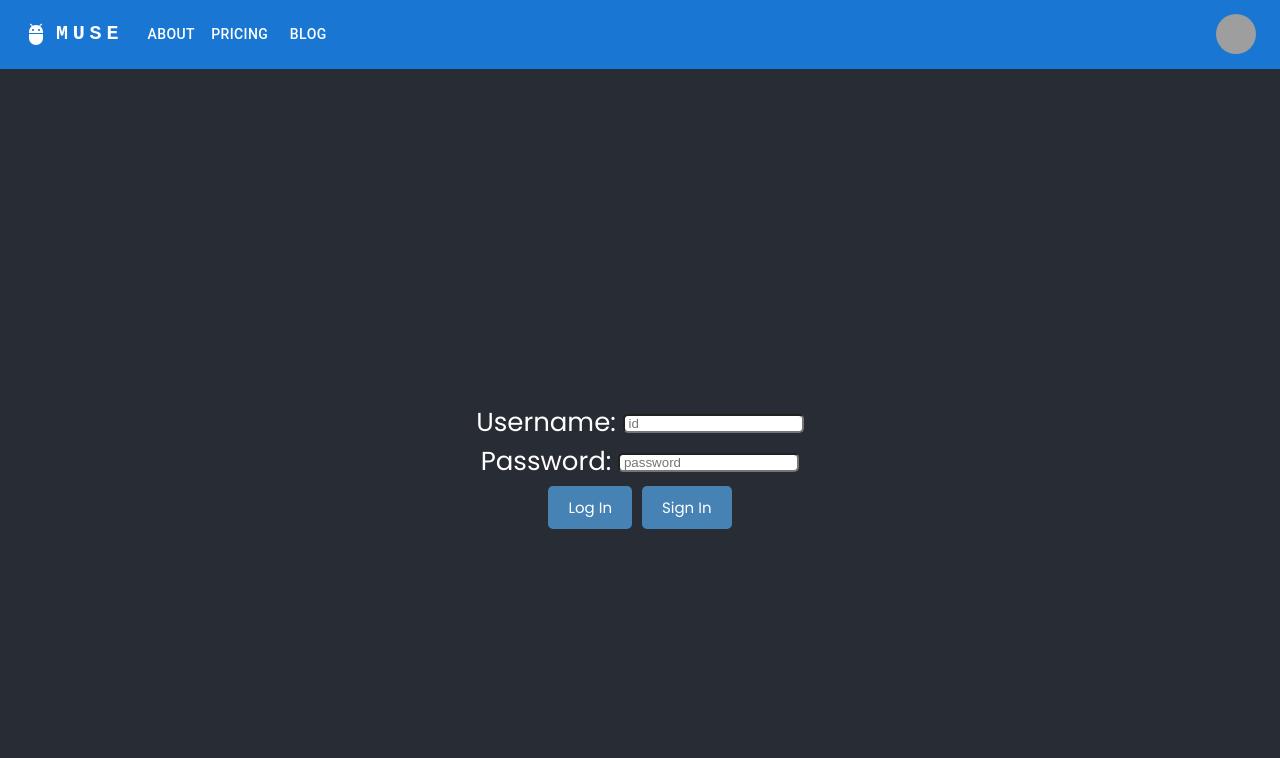
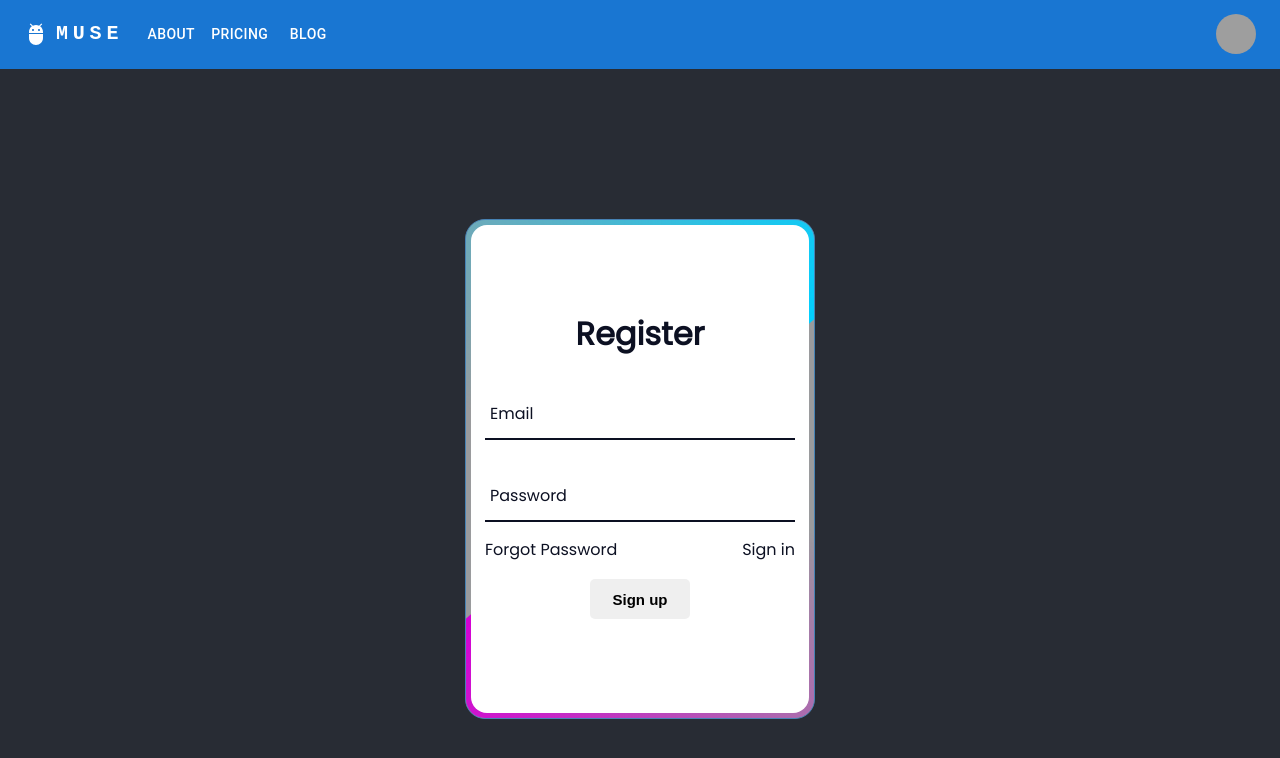
Before and after one commit to zenxha/muse, a React (Create React App) app in the folder client/: page /login in a window 1280 px wide. Shown: the top 758 px of the page. Built offline with nearby package versions, Linux system fonts and the light colour scheme; grey boxes are pictures that could not be loaded.

Commit message:
Fixed the login screen / Fun is just for fun

```diff
--- a/client/src/App.js
+++ b/client/src/App.js
@@ -4,6 +4,7 @@ import Nav from './components/Nav'
 import Login from './routes/Login';
 import Profile from './routes/Profile'
 import SignUp from './routes/Signup';
+import { FUN } from './routes/FUN';
 
 import {
   useParams,
@@ -21,7 +22,8 @@ function App() {
         <Route path="/login" element={<Login />} />
         <Route path="/about" element={<About />} />
         <Route path="/profile/:username" element={<ProfilePageWithUserId/> } />
-        <Route path="/create_account" element={<SignUp />} />
+        <Route path="/register" element={<SignUp />} />
+        <Route path="/forgot_password" element={<FUN />} />
       </Routes>
     </div>
 
--- a/client/src/components/SignInForm.jsx
+++ b/client/src/components/SignInForm.jsx
@@ -1,10 +1,6 @@
 import React, { useState } from 'react';
-import "./SignInForm.module.css"
-// import Button from './Button';
-// import Button from '@mui/material/Button';
-import Button from "./Button";
-//import { createTheme } from '@mui/material/styles';
 import {Link} from 'react-router-dom';
+import './SignInFormStyle.css';
 
 
 //const theme = createTheme();
@@ -59,46 +55,47 @@ function SignInForm() {
   //   };
 
   return (
-    <>
-      <div>
-        <label>
-          {"Username: "}
-          <input
-            type="text"
-            placeholder=" id"
-            value={username}
-            onChange={handleUsernameChange}
-            style={{
-              borderRadius: "5px",
-              display: "inline-block",
-              verticalAlign: "middle",
-              horizontalAlign: "middle"
-            }}
-          />
-        </label>
-        <br />
-        <label>
-          {"Password: "}
-          <input
-            type="password"
-            placeholder=" password"
-            value={password}
-            onChange={handlePasswordChange}
-            style={{
-              borderRadius: "5px",
-              display: "inline-block",
-              verticalAlign: "middle",
-              horizontalAlign: "middle"
-            }}
-          />
-        </label>
+    <div style={{
+      display: 'flex',
+      //background: '#fff',
+      justifyContent: 'center',
+      alignItems: 'center',
+      minHeight: '100vh',
+      overflow: 'hidden'
+    }}>
+      <div className="container">
+          <div className="image">
+              <div className="form-box">
+                  <div className="form">
+                      <h2>Register</h2>
+                      {/* <div className="input-box">
+                          <input type="text" required className="username" />
+                          <label for="Username">
+                              Username
+                          </label>
+                      </div> */}
+                      <div className="input-box">
+                          <input type="text" required className="email" />
+                          <label for="Username">
+                              Email
+                          </label>
+                      </div>
+                      <div className="input-box">
+                          <input type="password" required className="password" />
+                          <label for="Username">
+                              Password
+                          </label>
+                      </div>
+                      <div className="group">
+                          <Link to="/forgot_password" className='link'>Forgot Password</Link>
+                          <Link to="/register" className='link'>Sign in</Link>
+                      </div>
+                      <button className='sign-in-btn'>Sign up</button>
+                  </div>
+              </div>
+        </div>
       </div>
-
-      <div className='btns'>
-        <Button type="submit" text = "Log In" onClick={handleClick} />
-        <Link to="/create_account"  style={{ textDecoration: "none", color: 'black', }}><Button type="submit" text = "Sign In" /></Link>
-      </div>
-    </>
+    </div>
   );
 }
 
--- a/client/src/components/SignInForm.module.css
+++ /dev/null
@@ -1,8 +0,0 @@
-.sign-up-box {
-    background-color: azure;
-}
-
-.btns {
-    margin-top: 15px;
-    margin-left: 20px;
-}
--- /dev/null
+++ b/client/src/components/SignInFormStyle.css
@@ -0,0 +1,137 @@
+:root{
+    --bg-color: #fff;
+    --text-color: #0c1022;
+}
+
+.container {
+    position: relative;
+    width: 350px;
+    height: 500px;
+    background: rgba(193, 193, 193, 0.75);
+    border-radius: 20px;
+    display: flex;
+    justify-content: center;
+    align-items: center;
+    padding-inline: 32px;
+    overflow: hidden;
+}
+
+.container::before {
+    content: "";
+    position: absolute;
+    height: 650px;
+    width: 650px;
+    background: conic-gradient(
+        transparent, transparent, transparent, #d400d4
+    );
+    animation: animate var(--animation-duration, 40s) linear infinite;
+    animation-delay: var(--animation-delay, -20s);
+}
+
+.container::after {
+    content: "";
+    position: absolute;
+    height: 650px;
+    width: 650px;
+    background: conic-gradient(
+        transparent, transparent, transparent, #00cfff
+    );
+    animation: animate var(--animation-duration, 40s) linear infinite;
+}
+
+@keyframes animate{
+    0%{
+        transform: rotate(0);
+    }
+    100%{
+        transform: rotate(360deg);
+    }
+}
+
+.image{
+    position: absolute;
+    inset: 5px;
+    background-color: var(--bg-color);
+    z-index: 1;
+    border-radius: 16px;
+}
+
+.form-box{
+    display: flex;
+    justify-content: center;
+    align-items: center;
+    min-height: 60vh;
+}
+
+.form-box .form h2 {
+    font-size: 32px;
+    color: var(--text-color);
+    text-align: center;
+}
+
+.form .input-box {
+    position: relative;
+    margin: 30px 0;
+    width: 310px;
+    border-bottom: 2px solid var(--text-color);
+}
+
+.input-box input {
+    width: 100%;
+    height: 50px;
+    background: transparent;
+    border: none;
+    outline: none;
+    font-size: 16px;
+    padding: 0 35px 0 5px;
+    color: var(--text-color);
+}
+input:focus ~ label,
+input:valid ~ label {
+    top: -5px;
+    transition: .3s;
+}
+
+.input-box label {
+    position: absolute;
+    color: var(--text-color);
+    top: 50%;
+    left: 5px;
+    transform: translateY(-50%);
+    font-size: 16px;
+    pointer-events: none;
+    transition: .3s;
+}
+
+.group{
+    display: flex;
+    justify-content: space-between;
+    /* color: var(--text-color) */
+}
+
+.group .link{
+    position: relative;
+    top: -15px;
+    font-size: 16px;
+    color: var(--text-color);
+    text-decoration: none;
+    font-weight: 500;
+}
+
+.sign-in-btn {
+    height: 40px;
+    width: 100px;
+    font-size: 15px;
+    font-weight: 600;
+    cursor: pointer;
+    outline: none;
+    border: none;
+    border-radius: 5px;
+}
+
+.sign-in-btn:focus{
+    color: var(--text-color);
+    background-color: var(--bg-color);
+    border: 2px solid var(--text-color);
+    transition: .3s;
+}
--- /dev/null
+++ b/client/src/routes/FUN.jsx
@@ -0,0 +1,28 @@
+import Button from '../components/Button';
+import {Link} from 'react-router-dom';
+
+export function FUN() {
+    return (
+        <div
+            style={{
+                display: 'flex',
+                flexDirection: 'column',
+                justifyContent: 'center',
+                alignItems: 'center'
+            }}
+        >
+            <h2
+                style={{
+                    fontSize: '20px',
+                    color: 'azure',
+                    marginBottom: '20px',
+                }}
+            >
+                {"HAHA good luck for that, btw don't use your bank password or whatever on our website, we just simply hash it lol"}
+            </h2>
+            <Link to='/login'>
+                <Button text='go back' />
+            </Link>
+        </div>
+    );
+}
```
